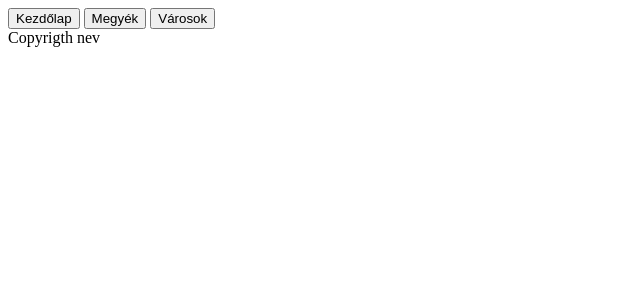
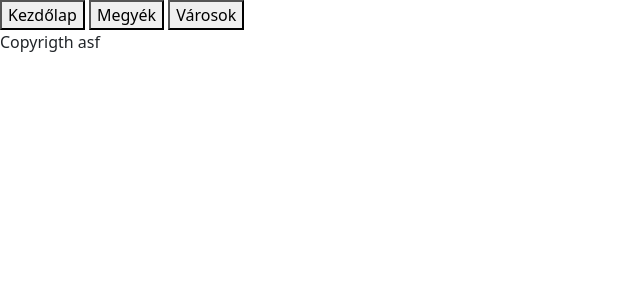
Before and after one commit to szabobarni/posta-api-kliens, a PHP site: page / in a window 1280 px wide. Shown: the top 300 px of the page, without its empty margins (0-640 px from the left). Run offline with PHP 8.4, Linux system fonts and the light colour scheme; some libraries are stand-ins or nearby versions.

Commit message:
Add files via upload

```diff
--- a/src/Html/AbstractPage.php
+++ b/src/Html/AbstractPage.php
@@ -11,7 +11,14 @@ abstract class AbstractPage implements PageInterface{
         <html land="hu-hu">
         <head>
             <meta charset="utf-8">
-            <meta name="viewport" content="width=device-width, initial-scale=1>
+            <meta name="viewport" content="width=device-width, initial-scale=1">
+
+            <!-- Styles -->
+            <link href="fontawesome/css/all.css" rel="stylesheet" type="text/css">
+            <link href="css/app.css" rel="stylesheet" type="text/css">
+            <link href="css/bootstrap.css" rel="stylesheet" type="text/css">
+            <!-- Icons -->
+            <link rel="icon" type="image/x-icon" href="favicon.ico">
             <title>Posta</title>
         </head>';
     }
@@ -28,7 +35,7 @@ abstract class AbstractPage implements PageInterface{
     static function footer(){
         echo '
         <footer>
-            Copyrigth nev
+            Copyrigth asf
         </footer>
         </html>';
     }
--- a/src/Html/Request.php
+++ b/src/Html/Request.php
@@ -10,6 +10,9 @@ class Request{
         switch ($_SERVER["REQUEST_METHOD"]){
            case "POST":
                 self::postRequest();
+                break;
+            case "PUT":
+                self::putRequest();
                 break;
            case "GET":
            default:
--- a/src/RestApiClient/Client.php
+++ b/src/RestApiClient/Client.php
@@ -6,7 +6,7 @@ use Exception;
 
 class Client /*implements ClientInterface*/ {
 
-    const API_URL = 'https//localhost:8000';
+    const API_URL = 'http://localhost:8000/';
     /**
      * The whole url including host, api url and jql query.
      * @var string
```
Also changed, not shown: 4 other files.
